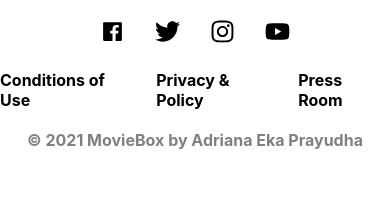
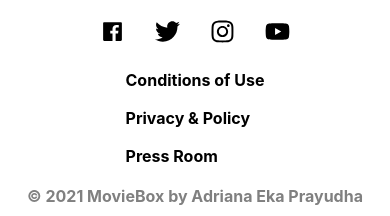
Before and after one commit to Jamesolujae123/movie-box-v2.0, a React (Create React App) app: page / in a window 390 px wide. Shown: the part 1561-1777 px from the top of the page. Built offline with nearby package versions, Linux system fonts and the light colour scheme; no server answers.

Commit message:
Update footer.css

```diff
--- a/src/footer.css
+++ b/src/footer.css
@@ -38,3 +38,11 @@ color: green;
     color: gray;
     font-weight: bold;
 }
+
+@media screen and (max-width: 600px) {
+.footer-a {
+    display: flex;
+    flex-direction: column;
+    gap: 18px;
+}
+}
```
